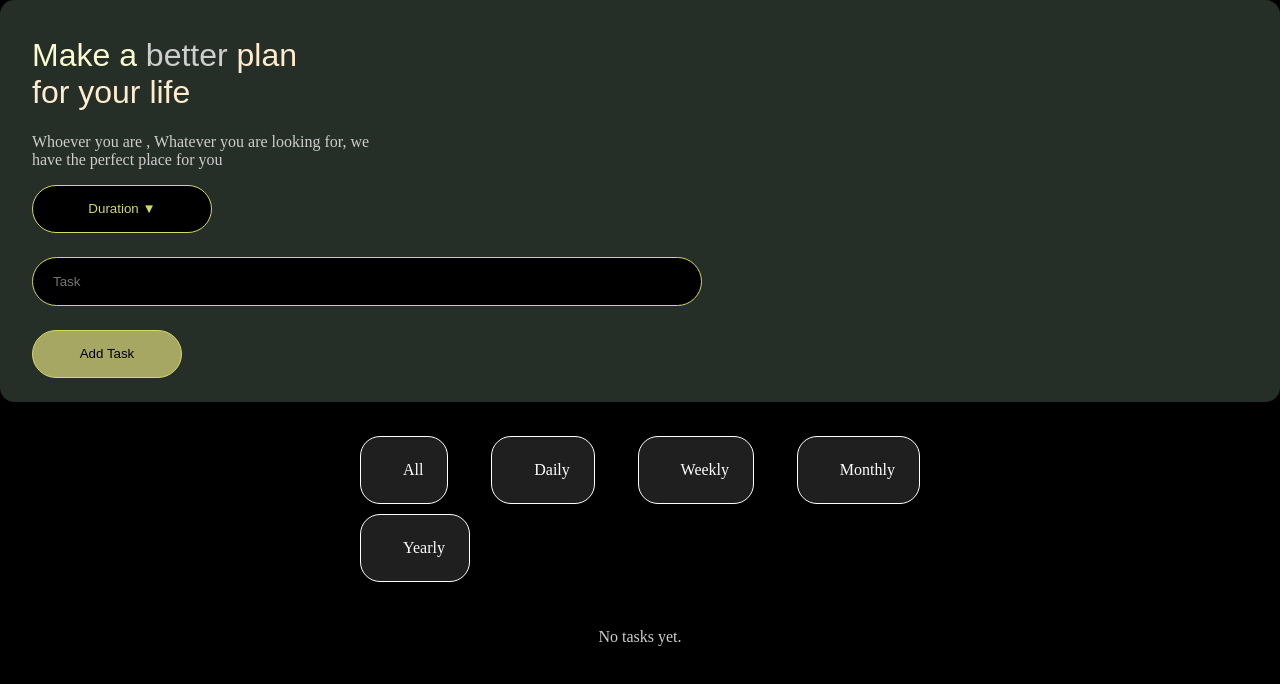
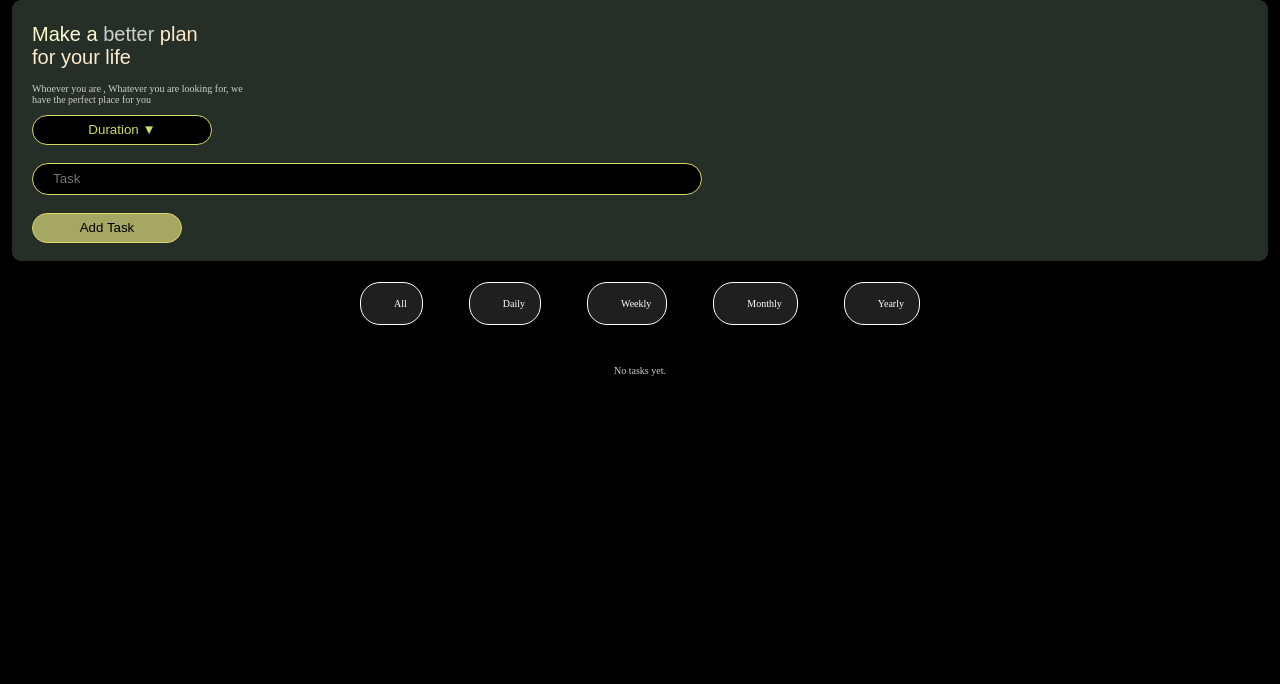
Before and after one commit to hyacinthe3/todo_list, a React (Vite) app: page / in a window 1280 px wide. Shown: the top 684 px of the page. Built offline with nearby package versions, Linux system fonts and the light colour scheme.

Commit message:
Update list.css

```diff
--- a/src/styles/list.css
+++ b/src/styles/list.css
@@ -1,3 +1,7 @@
+html {
+  font-size: 62.5%; /* 1rem = 10px */
+}
+
 body {
   background-color: black;
   margin: 0;
@@ -31,16 +35,16 @@ h1 {
 .duration,
 .task,
 .butt {
-  margin-bottom: 0.5rem;
+  margin-bottom: 0.8rem;
   flex: 1 1 100%;
 }
 
 select {
   height: 3rem;
   width: 100%;
-  max-width: 11.25rem;
-  border-radius: 2.5rem;
-  border: 1px solid #d4d864;
+  max-width: 18rem;
+  border-radius: 4rem;
+  border: 0.1rem solid #d4d864;
   background-color: black;
   color: #d4d864;
   text-align: center;
@@ -49,12 +53,12 @@ select {
 
 #input-task {
   width: 100%;
-  max-width: 40.375rem;
+  max-width: 64.6rem;
   height: 2.8rem;
-  border-radius: 2.5rem;
+  border-radius: 4rem;
   color: white;
-  padding-left: 1.25rem;
-  border: 1px solid #d4d864;
+  padding-left: 2rem;
+  border: 0.1rem solid #d4d864;
   background-color: black;
 }
 
@@ -63,36 +67,36 @@ input {
 }
 
 #but {
-  width: 9.375rem;
+  width: 15rem;
   height: 3rem;
   background-color: #A5A763;
-  border-radius: 2.5rem;
-  border: 1px solid #d4d864;
+  border-radius: 4rem;
+  border: 0.1rem solid #d4d864;
   color: black;
 }
 
 .dur {
   width: 100%;
-  max-width: 35rem;
+  max-width: 56rem;
   height: auto;
   display: flex;
   justify-content: space-between;
   flex-wrap: wrap;
   color: #a7a87c;
   margin: 1rem auto;
-  gap: 0.625rem;
+  gap: 1rem;
 }
 
 .alll {
-  width: 5.4375rem;
-  border: 1px solid #DADDFF;
-  border-radius: 2.5rem;
-  padding-right: 1.25rem;
-  padding-bottom: 0.9375rem;
+  width: 8.7rem;
+  border: 0.1rem solid #DADDFF;
+  border-radius: 4rem;
+  padding-right: 2rem;
+  padding-bottom: 1.5rem;
 }
 
 p {
-  margin-left: 1.125rem;
+  margin-left: 1.8rem;
   color: white;
 }
 
@@ -109,9 +113,9 @@ butto {
   background: #1f1f1f;
   color: white;
   padding: 0.5rem 1.5rem;
-  border-radius: 1.25rem;
+  border-radius: 2rem;
   cursor: pointer;
-  border: 1px solid white;
+  border: 0.1rem solid white;
   transition: background 0.3s;
 }
 
@@ -122,10 +126,10 @@ butto {
 
 /* Task Row Styling */
 .task-row {
-  border-radius: 2.5rem;
-  border-bottom: 1px solid rgb(182, 174, 63);
-  padding: 0.9375rem;
-  margin-bottom: 0.625rem;
+  border-radius: 4rem;
+  border-bottom: 0.1rem solid rgb(182, 174, 63);
+  padding: 1.5rem;
+  margin-bottom: 1rem;
   display: flex;
   justify-content: space-between;
   align-items: center;
@@ -135,13 +139,13 @@ butto {
 }
 
 .action-icons span {
-  margin-left: 0.625rem;
+  margin-left: 1rem;
   cursor: pointer;
   font-size: 1.2rem;
   background-color: #DADDFF;
-  width: 1.875rem;
-  height: 1.875rem;
-  padding: 0.625rem;
+  width: 3rem;
+  height: 3rem;
+  padding: 1rem;
   border-radius: 50%;
 }
 
@@ -181,7 +185,7 @@ butto {
 }
 
 /* Small devices (phones) */
-@media (max-width: 36rem) {
+@media (max-width: 57.6rem) {
   h1 {
     font-size: 1.2rem;
     text-align: center;
@@ -203,13 +207,13 @@ butto {
 
   .task-row {
     font-size: 0.9rem;
-    padding: 0.625rem;
+    padding: 1rem;
   }
 
   .action-icons span {
     font-size: 1rem;
-    padding: 0.375rem;
-    width: 1.5625rem;
-    height: 1.5625rem;
+    padding: 0.6rem;
+    width: 2.5rem;
+    height: 2.5rem;
   }
 }
```
